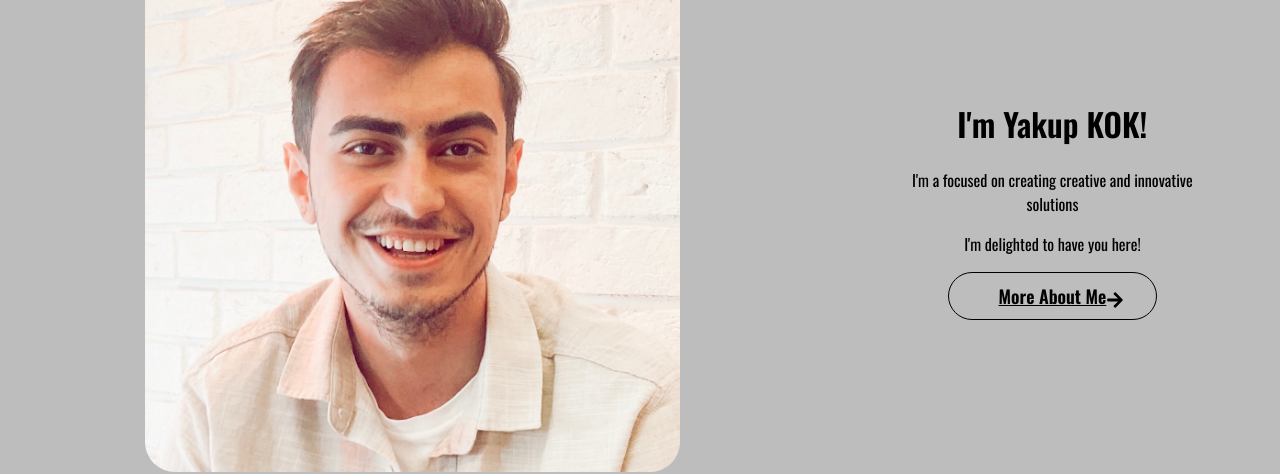
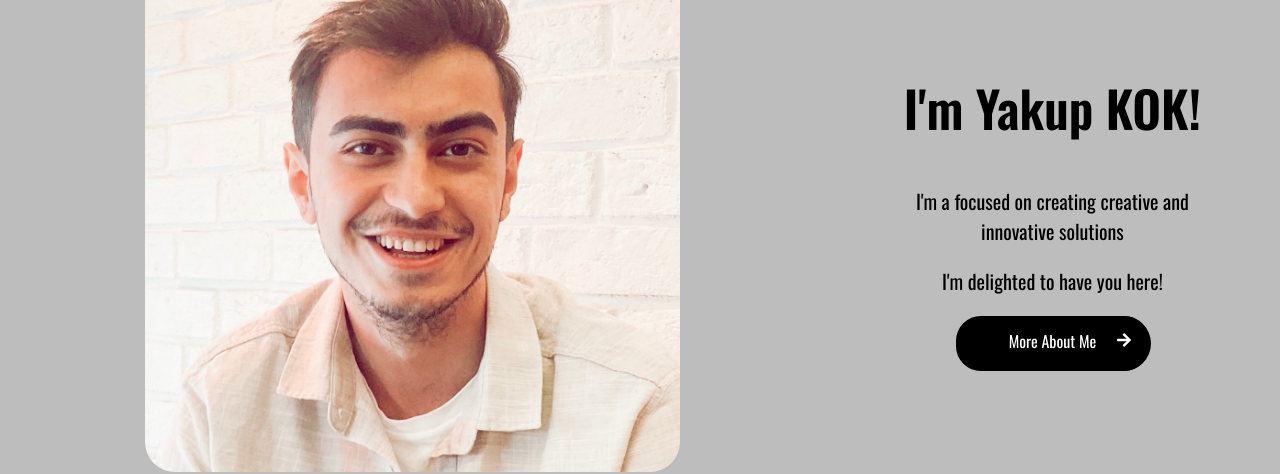
Before and after one commit to yakupcia/PersonelWebSite, a React (Create React App) app: page /home in a window 1280 px wide. Shown: the part 253-727 px from the top of the page. Built offline with nearby package versions, Linux system fonts and the light colour scheme.

Commit message:
home page change

```diff
--- a/src/App.css
+++ b/src/App.css
@@ -7,3 +7,9 @@
     background: #F0F0F0;
     font-family: 'Oswald', sans-serif;
 }
+h1{
+    font-size: 50px;
+}
+p{
+    font-size: 20px;
+}
--- a/src/pages/Home.jsx
+++ b/src/pages/Home.jsx
@@ -10,7 +10,7 @@ import { FaArrowRight } from "react-icons/fa";
 
 function Home() {
   return (
-    <div className='home'>
+    <section className='home'>
       <Helmet>
         <title>Yakup KOK</title>
         <meta name="description" content='Home - Yakup KOK'/>
@@ -23,12 +23,12 @@ function Home() {
         <p>I'm a focused on creating creative and innovative solutions</p>
         <p> I'm delighted to have you here!</p>
         <Link to='/about' className='button' >
-          More About Me <span className='button_icon'>
+          More About Me <span className='nav_icon'>
             <FaArrowRight />
           </span>
         </Link>
       </div>
-    </div>
+    </section>
   )
 }
 
--- a/src/styles/Home.css
+++ b/src/styles/Home.css
@@ -18,23 +18,39 @@ align-items: center;
   border-radius: 30px;
   /* box-shadow: 0 0 8px hsla(hue, saturation, lightness, alpha) */
   margin-left: 70px;
+
 }
 .button{
   display: inline-block;
-  color:black;
-  padding: 10px 50px 10px 50px;
-  border-radius: 35px;
+  color:white;
+  padding: 10px 50px 15px 50px;
+  border-radius: 25px;
   font-family: 'Oswald', sans-serif;
-  border: 1px solid;
+  border: 3px solid black;
   position: relative;
-  font-size: large;
-  font-weight: 700;
+  font-size: medium;
+  font-weight: 500;
+  background-color: black;
+  text-decoration: none;
 }
 .button_icon {
   position: absolute;
   inset-block: -2px;
   text-align: center;
   line-height: 60px;
+  background-color: black;
+ }
+ .nav_icon{
+  background-color: black;
+  position: absolute;
+  inset-block: -3px;
+  right: 1;
+  width: 55px;
+  border-radius: 50%;
+  color: white;
+  text-align: center;
+  font-size: medium;
+  line-height: 50px;
  }
 
 
```
